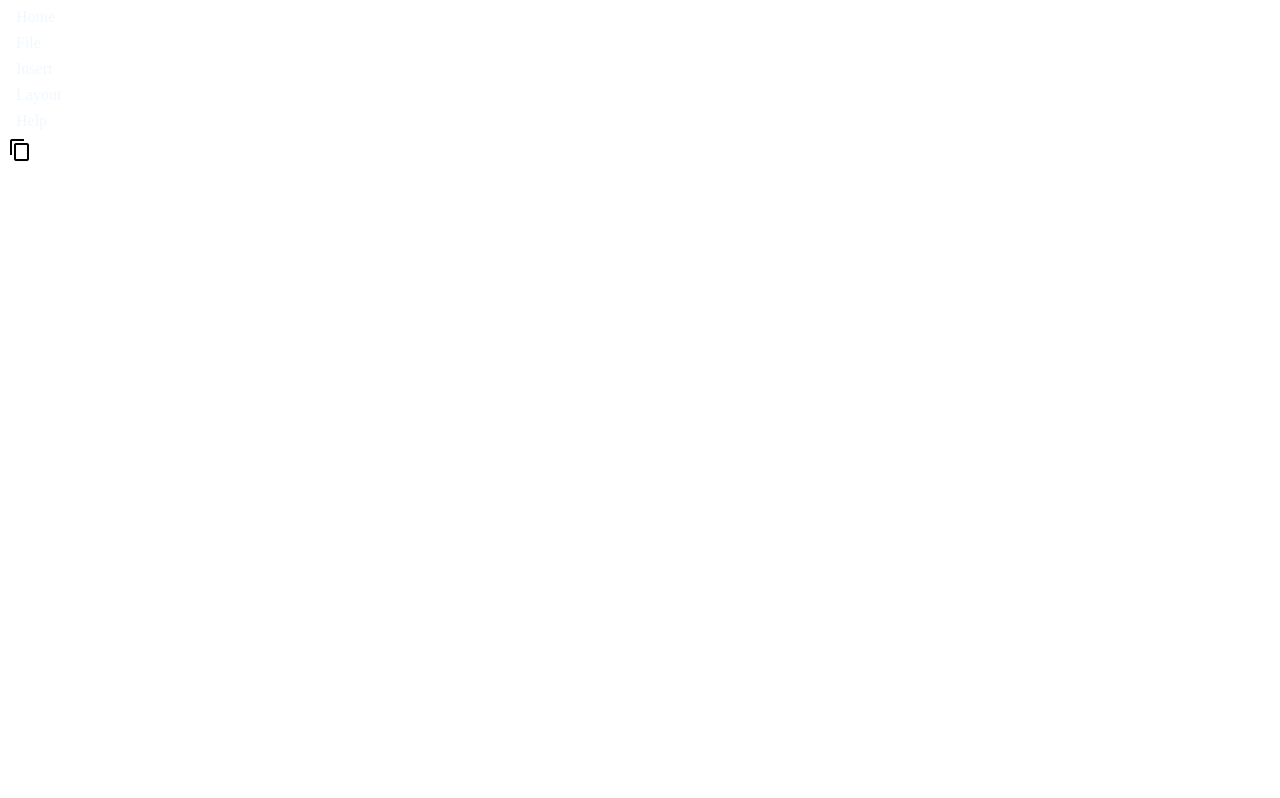
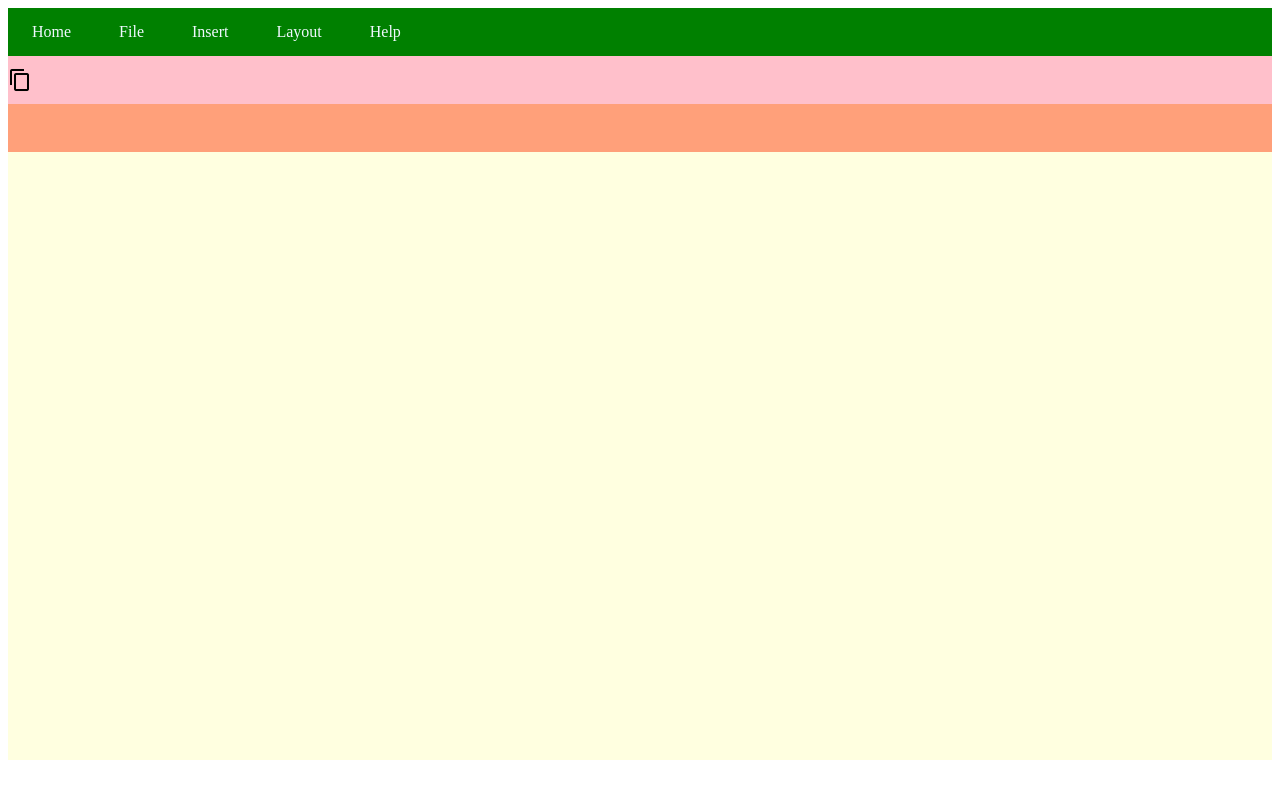
Before and after one commit to weberankit/Ai-Google-sheet, a plain HTML site: page src/index.html in a window 1280 px wide. Drawn offline with Linux system fonts and the light colour scheme.

Commit message:
simple-approach

```diff
--- a/src/index.css
+++ b/src/index.css
@@ -6,7 +6,47 @@
 
 
 
+/* Global Styles */
 
-@tailwind base;
-@tailwind components;
-@tailwind utilities;
+.page-action-cont,
+.cellprop-actions-cont,
+.formula-actions-cont,
+.grid-actions-cont,
+.sheet-actions-cont {
+  display: flex;
+  align-items: center;
+}
+
+/* Individual Container Styles */
+
+.page-action-cont {
+  height: 3rem;
+  background-color: #008000; /* green */
+}
+
+.page-action {
+  padding: 0 1rem;
+}
+
+.cellprop-actions-cont {
+  height: 3rem;
+  background-color: #FFC0CB; /* pink */
+}
+
+.cellprop-actions-cont .material-icons {
+  font-size: 1.5rem;
+}
+
+.formula-actions-cont {
+  height: 3rem;
+  background-color: #FFA07A; /* orange */
+}
+
+.grid-actions-cont {
+  background-color: #FFFFE0; /* yellow */
+  height: calc(100vh - 12rem);
+}
+
+.sheet-actions-cont {
+  height: 3rem;
+}
```
Also changed, not shown: dist/index.html (added, +32 -0 lines), package.json (deleted, +0 -18 lines), tailwind.config.js (deleted, +0 -8 lines), .postcssrc (deleted), 6 other files.
